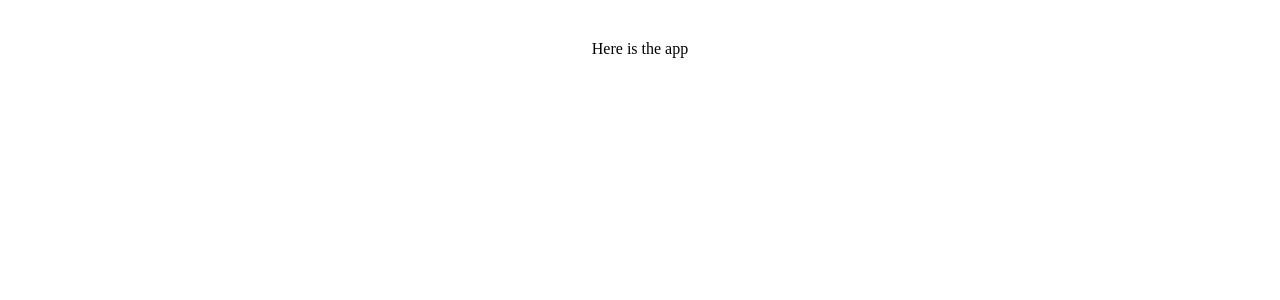
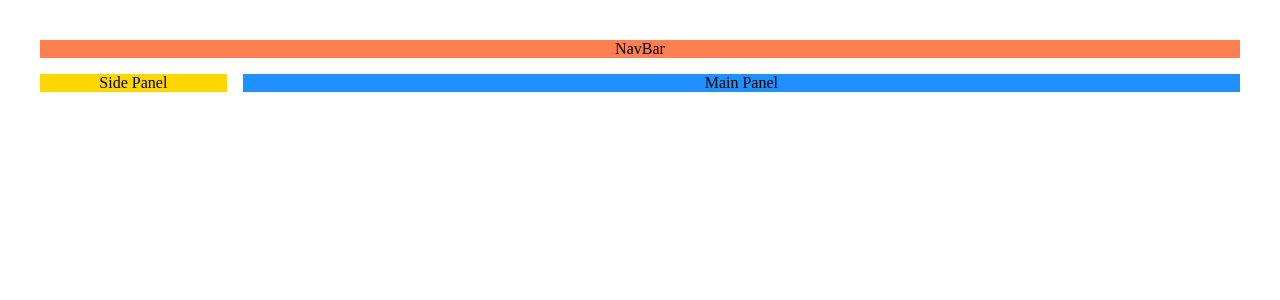
Before and after one commit to GlennSeymon/videoGameDiscoveryApp, a React (Vite) app: page / in a window 1280 px wide. Shown: the top 300 px of the page. Built offline with nearby package versions, Linux system fonts and the light colour scheme.

Commit message:
Basic grid implementation

```diff
--- a/src/App.tsx
+++ b/src/App.tsx
@@ -1,10 +1,30 @@
-import { useState } from 'react';
-import reactLogo from './assets/react.svg';
 import './App.css';
-import Test from './components/Test';
+import { Box, Grid, styled } from '@mui/material';
+
+const SidePanel = styled(Grid)(({ theme }) => ({
+	backgroundColor: 'gold',
+	display: 'none',
+	[theme.breakpoints.up('sm')]: {
+		display: 'block',
+	},
+}));
 
 function App() {
-	return <div>Here is the app</div>;
+	return (
+		<Grid container spacing={2}>
+			<Grid size={{ xs: 12 }} sx={{ backgroundColor: 'coral' }}>
+				<div>NavBar</div>
+			</Grid>
+
+			<SidePanel size={{ md: 2 }}>
+				<div>Side Panel</div>
+			</SidePanel>
+
+			<Grid size={{ xs: 12, sm: 10 }} sx={{ backgroundColor: 'dodgerblue' }}>
+				<div>Main Panel</div>
+			</Grid>
+		</Grid>
+	);
 }
 
 export default App;
```
